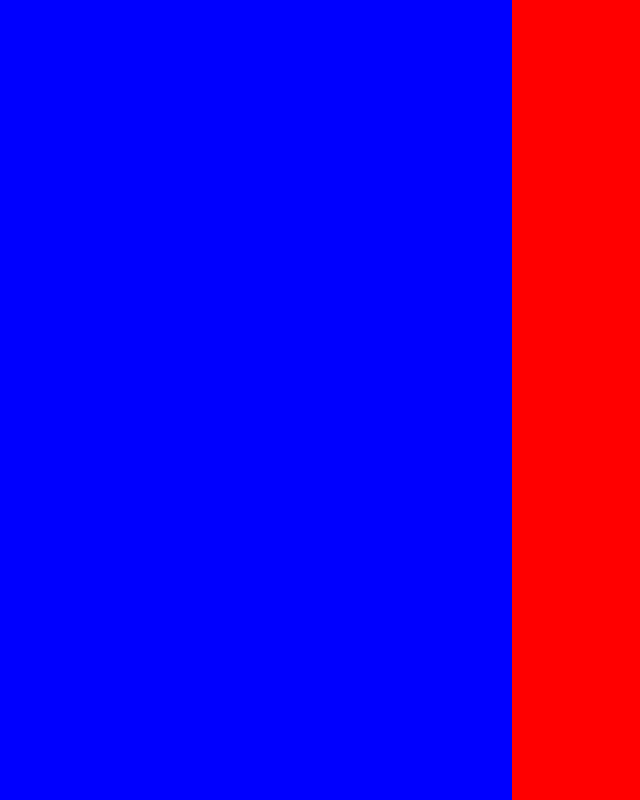
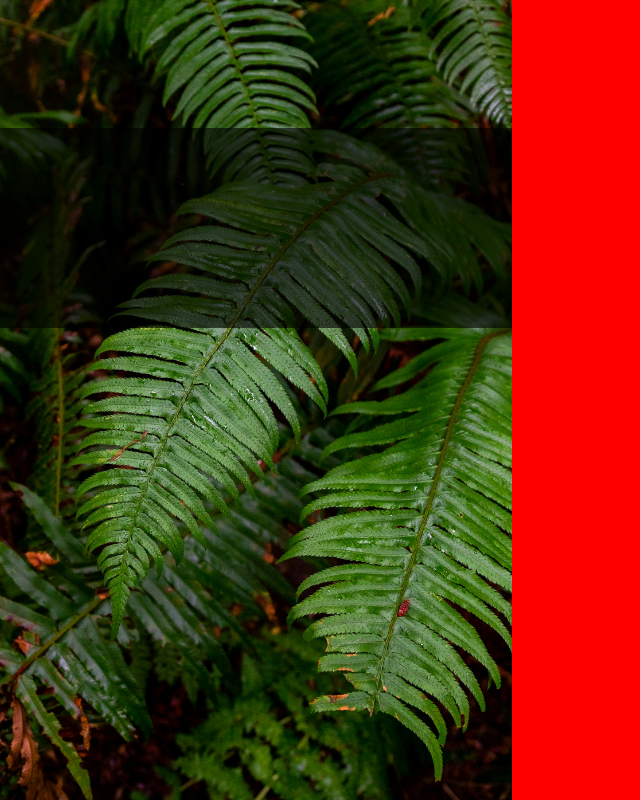
Before and after one commit to k-stannard/odin-signup, a plain HTML site: page index.html in a window 1280 px wide. Shown: the whole page, without its empty margins (0-640 px from the left). Drawn offline with Linux system fonts and the light colour scheme.

Commit message:
Add styling to images container

```diff
--- a/index.html
+++ b/index.html
@@ -7,7 +7,11 @@
     <title>Odin Sign-up Form</title>
 </head>
 <body>
-    <div class="images-container"></div>
+    <div class="images-container">
+        <img src="./images/leaves.jpg">
+
+        <div class="logo-container"></div>
+    </div>
     <div class="info-container"></div>
 </body>
 </html>
--- a/styles.css
+++ b/styles.css
@@ -14,6 +14,23 @@ body {
     background: blue;
     width: 40vw;
     height: 100vh;
+    position: relative;
+}
+
+.images-container img {
+    height: 100%;
+    width: 100%;
+    object-fit: cover;
+    position: absolute;
+}
+
+.logo-container {
+    background: black;
+    opacity: 60%;
+    width: 100%;
+    height: 200px;
+    position: absolute;
+    top: 8rem;
 }
 
 .info-container {
```
